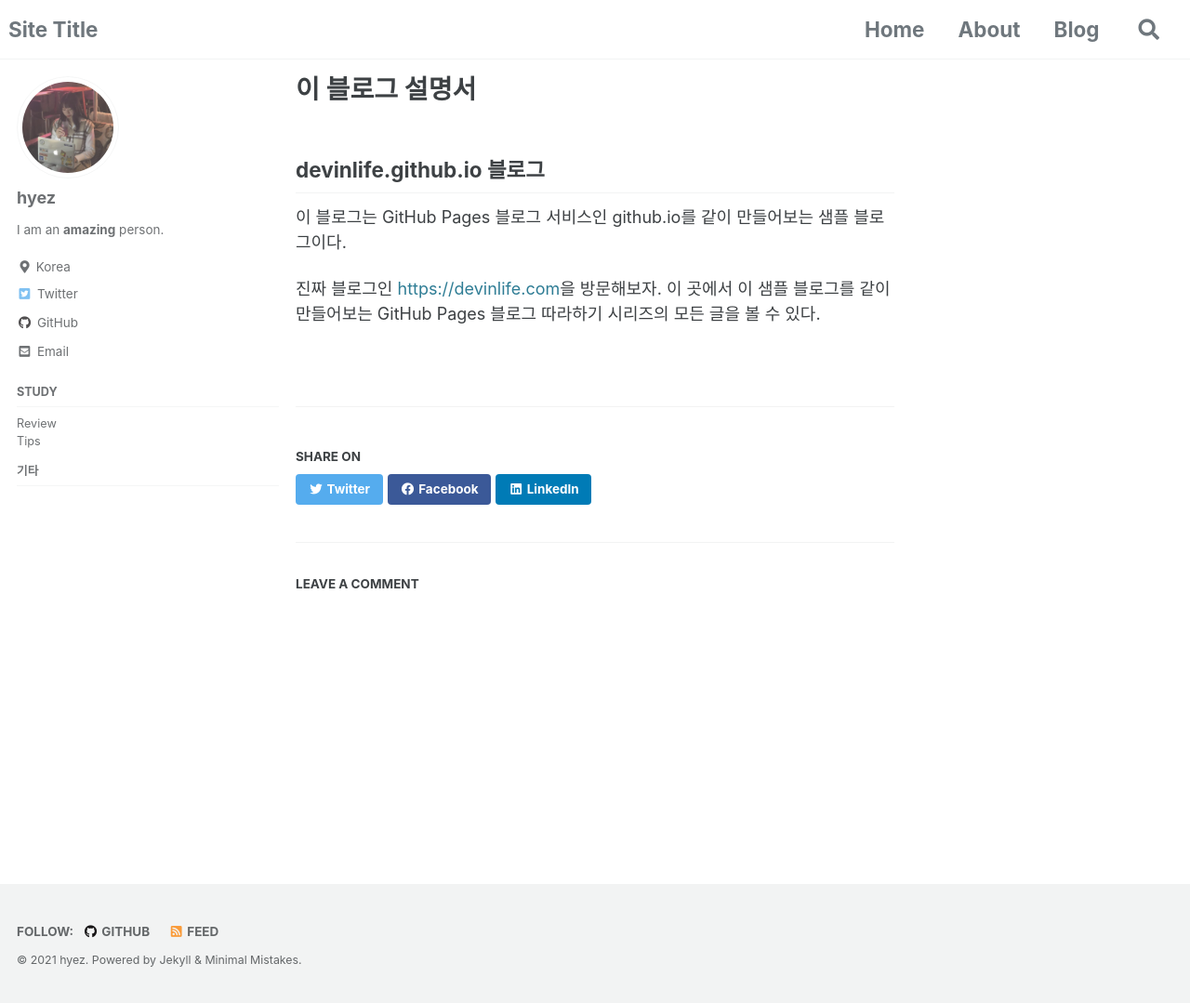
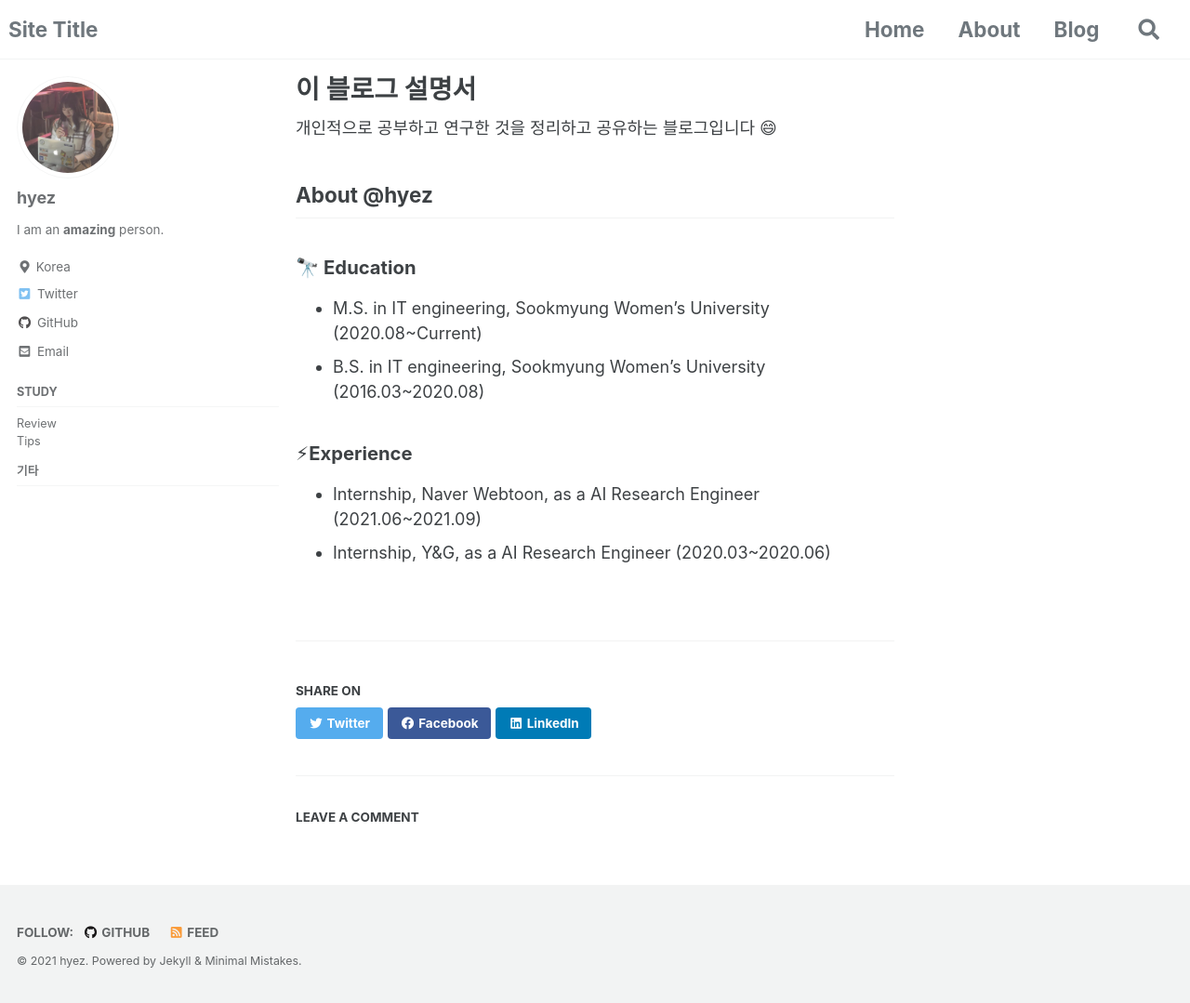
Before and after one commit to hyez/hyez.github.io, a Jekyll site: the page built from _pages/about.md, in a window 1280 px wide and 1079 px high. Shown: the whole window at 93% size. Built offline with Jekyll 4.4.1, drawn with Linux system fonts in a browser that asks for light colours; cached includes are drawn as plain includes; comment, search, counter and statistics services are not loaded.

Commit message:
add about

```diff
--- a/_pages/about.md
+++ b/_pages/about.md
@@ -5,10 +5,14 @@ permalink: /about/
 author_profile: true
 ---
 
-## devinlife.github.io 블로그
+개인적으로 공부하고 연구한 것을 정리하고 공유하는 블로그입니다 😄
 
-이 블로그는 GitHub Pages 블로그 서비스인 github.io를 같이 만들어보는 샘플 블로그이다.
+## About @hyez
+### 🔭 <b>Education</b>
+- M.S. in IT engineering, Sookmyung Women's University (2020.08~Current)
+- B.S. in IT engineering, Sookmyung Women's University (2016.03~2020.08)
 
-진짜 블로그인 <https://devinlife.com>을 방문해보자.
-이 곳에서 이 샘플 블로그를 같이 만들어보는 GitHub Pages 블로그 따라하기 시리즈의
-모든 글을 볼 수 있다.
+
+### ⚡<b>Experience</b>
+- Internship, Naver Webtoon, as a AI Research Engineer (2021.06~2021.09)
+- Internship, Y&G, as a AI Research Engineer (2020.03~2020.06)
```
